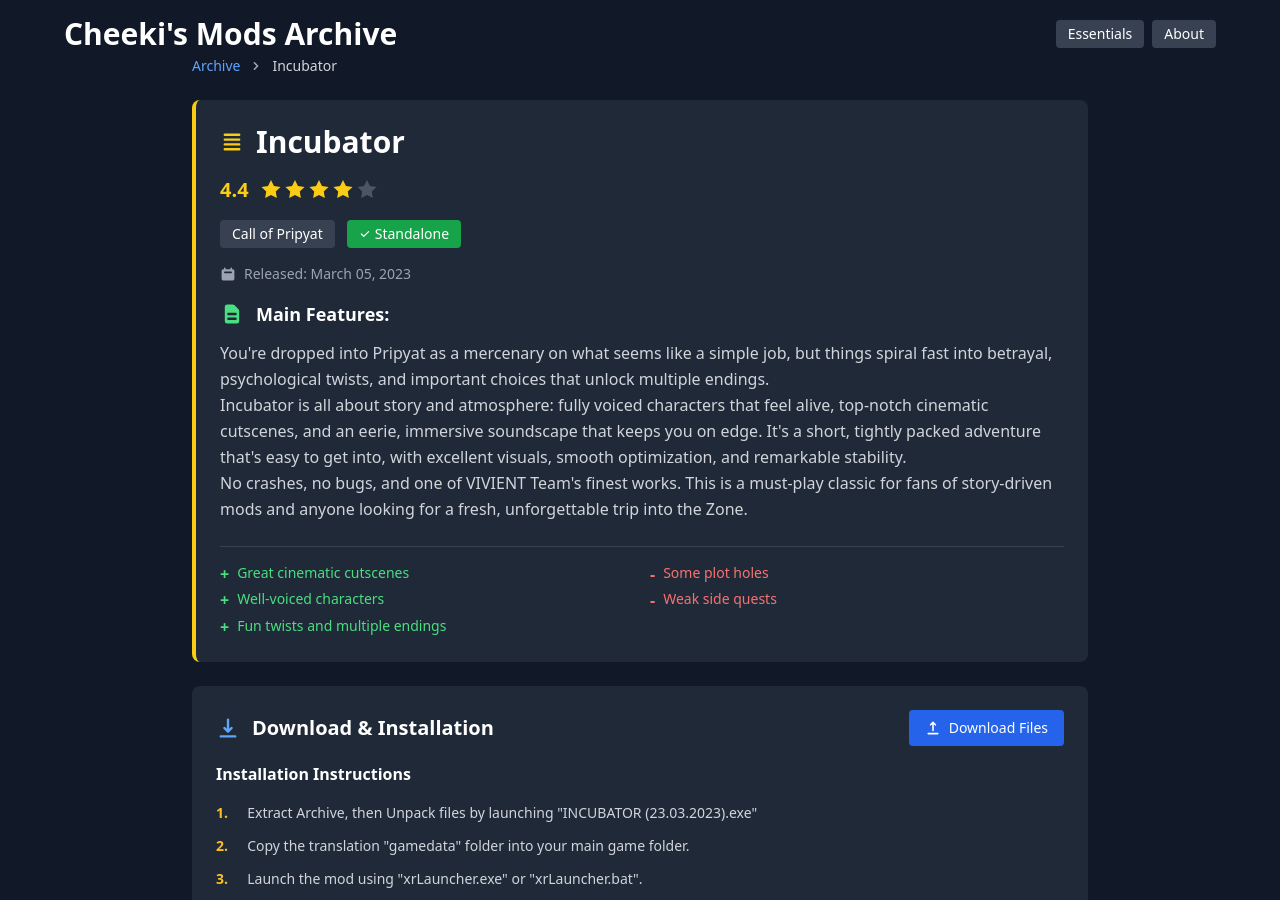
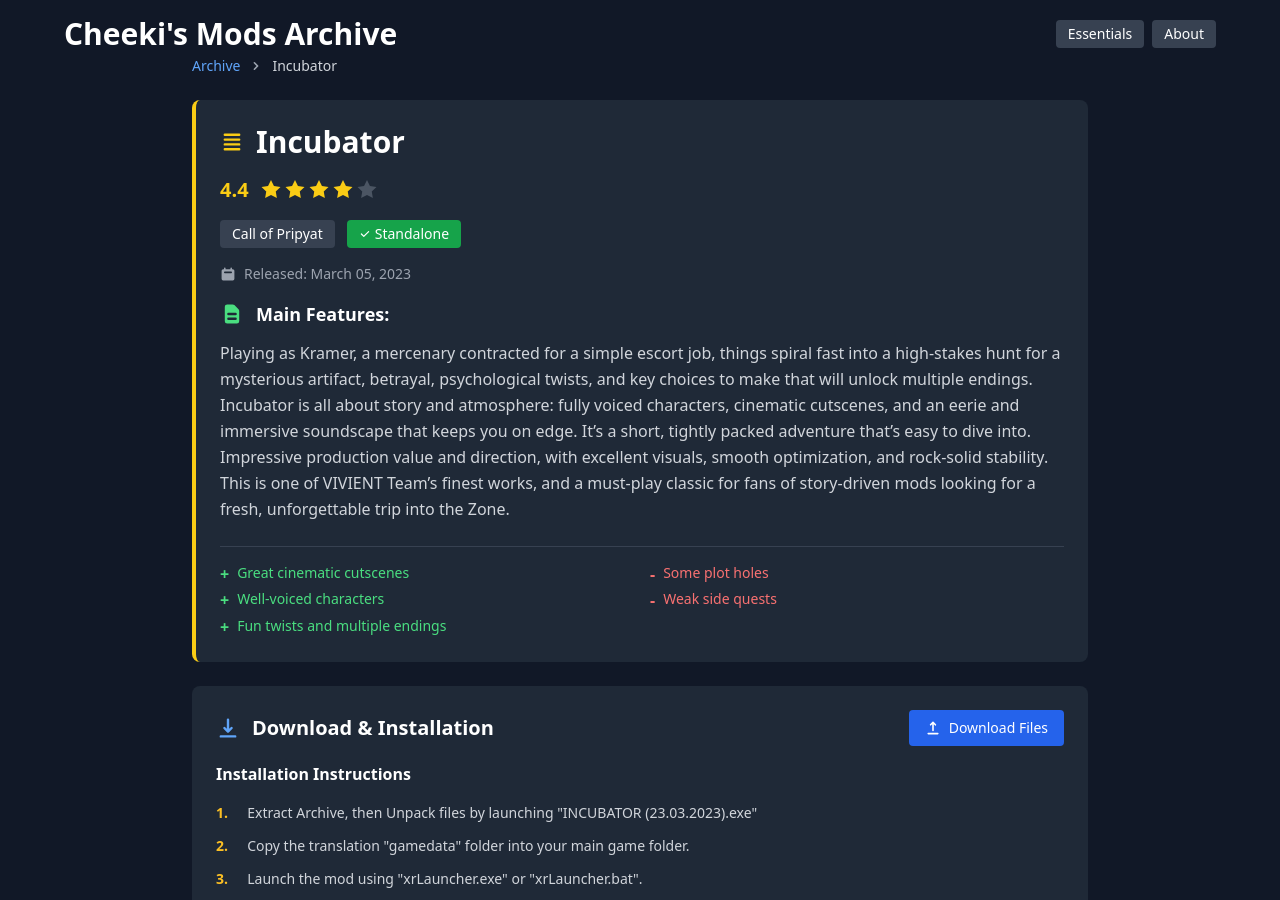
Before and after one commit to Cheekitos/CSMA, a Jekyll site: the page built from _mods/incubator.md, in a window 1280 px wide and 900 px high. Built offline with Jekyll 4.4.1, drawn with Linux system fonts in a browser that asks for light colours; nearby versions of some CDN libraries.

Commit message:
Update incubator.md

```diff
--- a/_mods/incubator.md
+++ b/_mods/incubator.md
@@ -8,7 +8,11 @@
 engine: ""
 release_date: "2023-03-05"
 short_description: "An ominous antagonist coming after you, a great intrigue to slowly uncover, elevated by fully voiced characters, amazing cinematic cutscenes and an overall impressive production value, this is a must-play classic by the Vivient team."
-description: "You're dropped into Pripyat as a mercenary on what seems like a simple job, but things spiral fast into betrayal, psychological twists, and important choices that unlock multiple endings.<br>Incubator is all about story and atmosphere: fully voiced characters that feel alive, top-notch cinematic cutscenes, and an eerie, immersive soundscape that keeps you on edge. It's a short, tightly packed adventure that's easy to get into, with excellent visuals, smooth optimization, and remarkable stability.<br> No crashes, no bugs, and one of VIVIENT Team's finest works. This is a must-play classic for fans of story-driven mods and anyone looking for a fresh, unforgettable trip into the Zone."
+description: "Playing as Kramer, a mercenary contracted for a simple escort job, things spiral fast into a high-stakes hunt for a mysterious artifact, betrayal, psychological twists,
+and key choices to make that will unlock multiple endings.<br>
+Incubator is all about story and atmosphere: fully voiced characters, cinematic cutscenes, and an eerie and immersive soundscape that keeps you on edge.
+It’s a short, tightly packed adventure that’s easy to dive into. Impressive production value and direction, with excellent visuals, smooth optimization, and rock-solid stability.
+This is one of VIVIENT Team’s finest works, and a must-play classic for fans of story-driven mods looking for a fresh, unforgettable trip into the Zone."
 
 
 seo_title: "Incubator - Download & Install Guide | Cheeki's S.T.A.L.K.E.R. Mods Archive"
```
